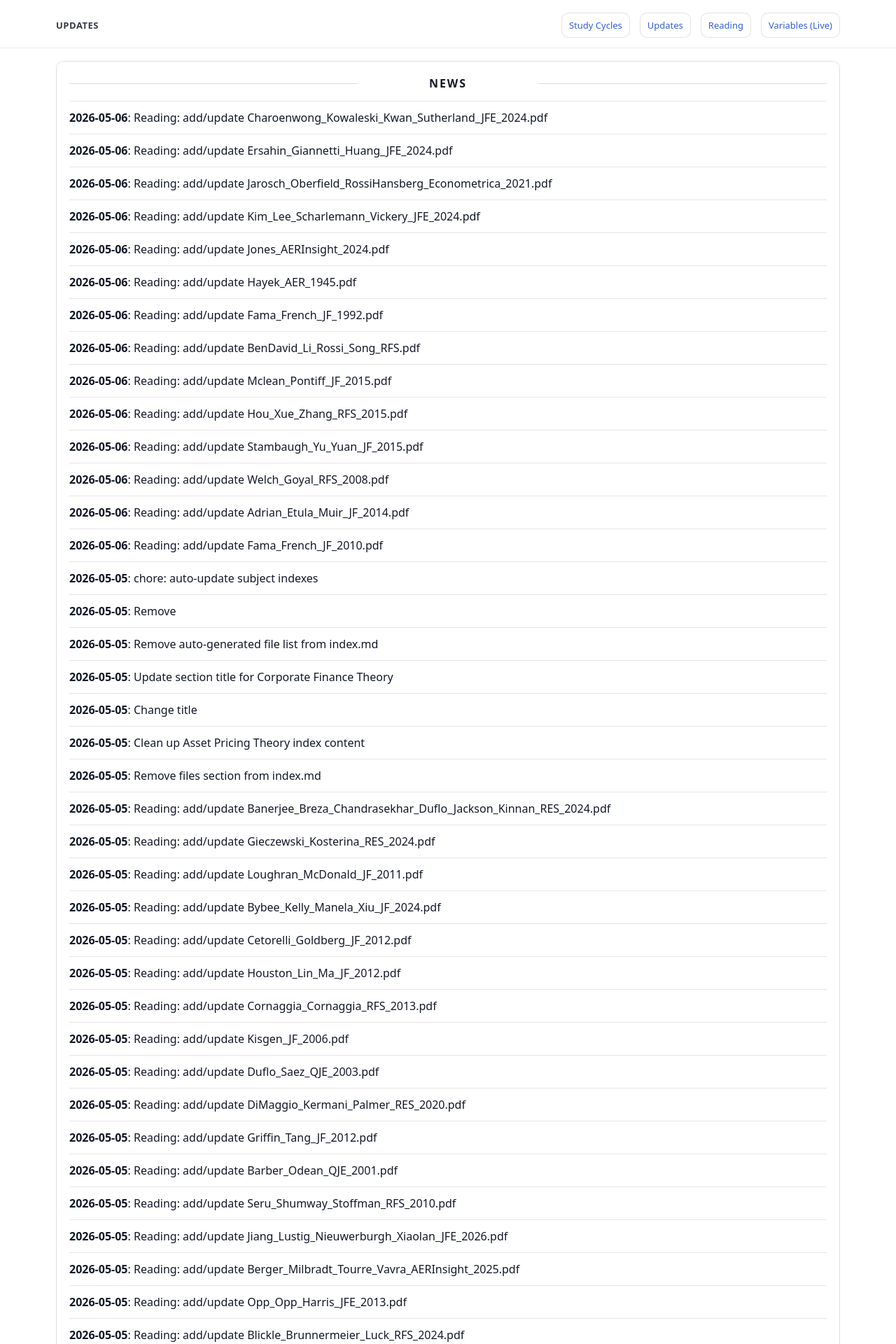
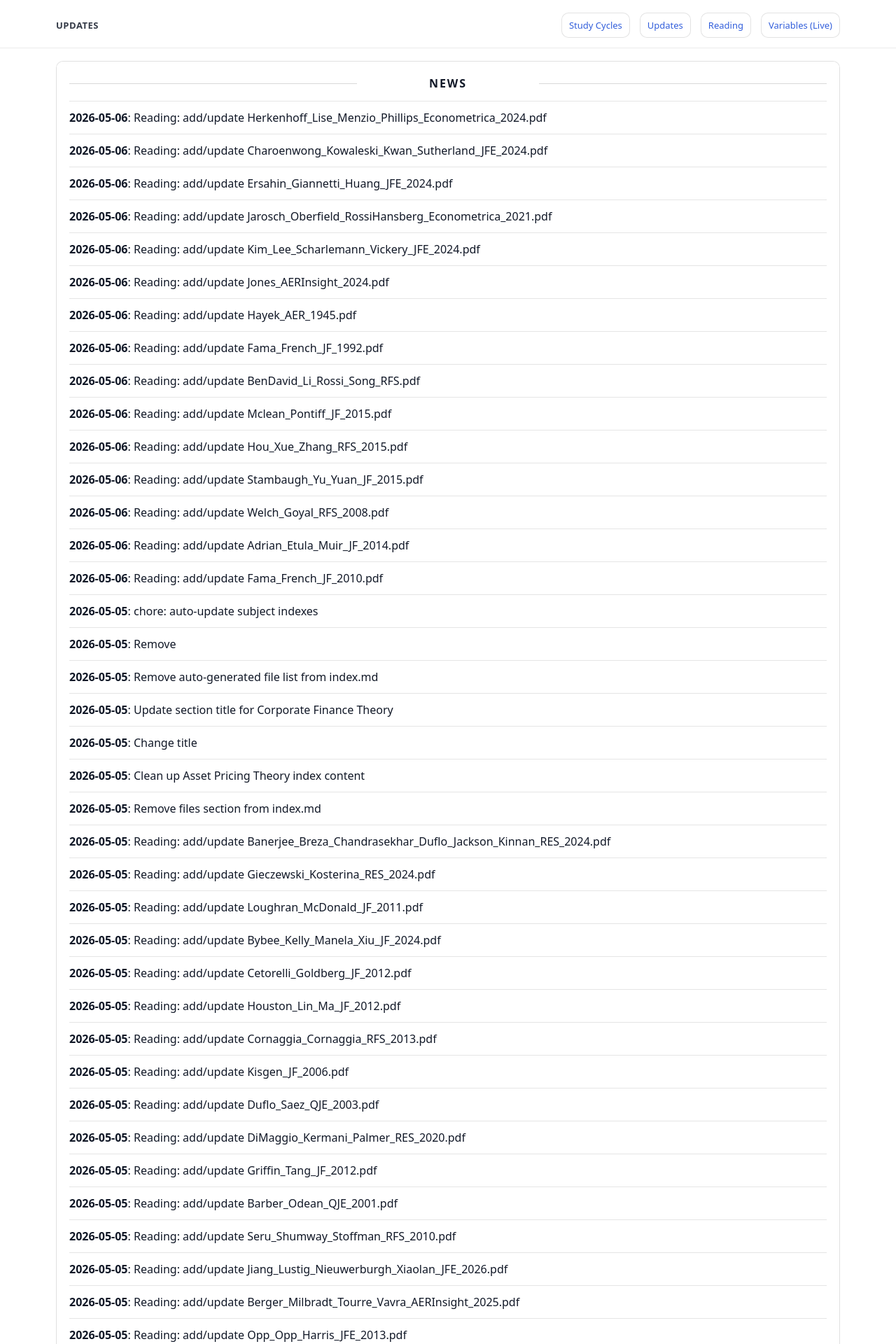
Before and after one commit to yaxinzn/study-archive, a Jekyll site: the page built from updates/index.md, in a window 1280 px wide. Shown: the top 1920 px of the page at 70% size. Built offline with Jekyll 4.4.1, drawn with Linux system fonts in a browser that asks for light colours; some of the changed text lies outside the part shown.

Commit message:
chore: update NEWS feed

```diff
--- a/_data/news.yml
+++ b/_data/news.yml
@@ -1,4 +1,7 @@
 # Auto-generated update history (sorted newest -> oldest). Do not edit manually.
+- ts: "1778061843"
+  date: "2026-05-06"
+  title: "Reading: add/update Herkenhoff_Lise_Menzio_Phillips_Econometrica_2024.pdf"
 - ts: "1778061537"
   date: "2026-05-06"
   title: "Reading: add/update Charoenwong_Kowaleski_Kwan_Sutherland_JFE_2024.pdf"
```
